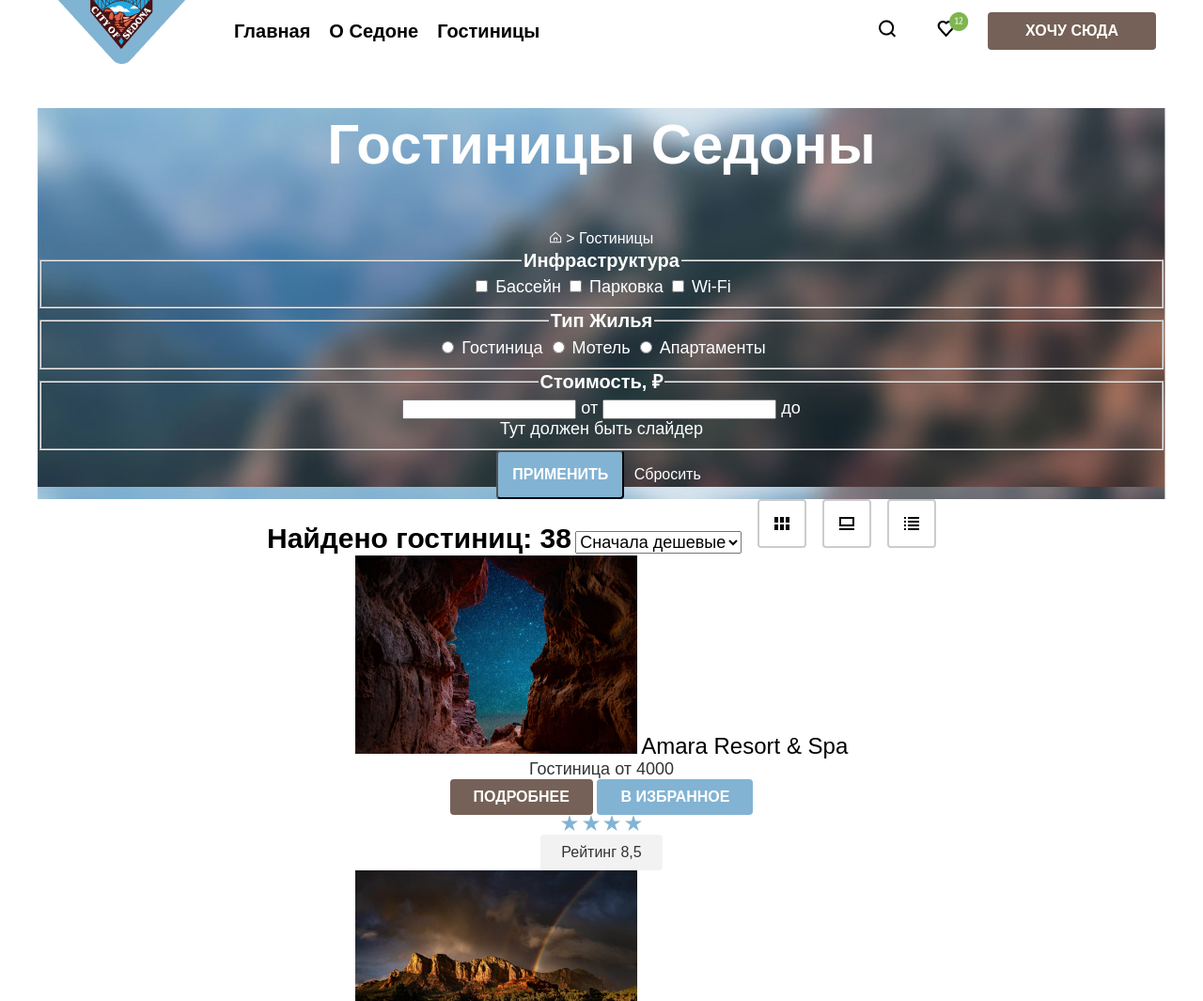
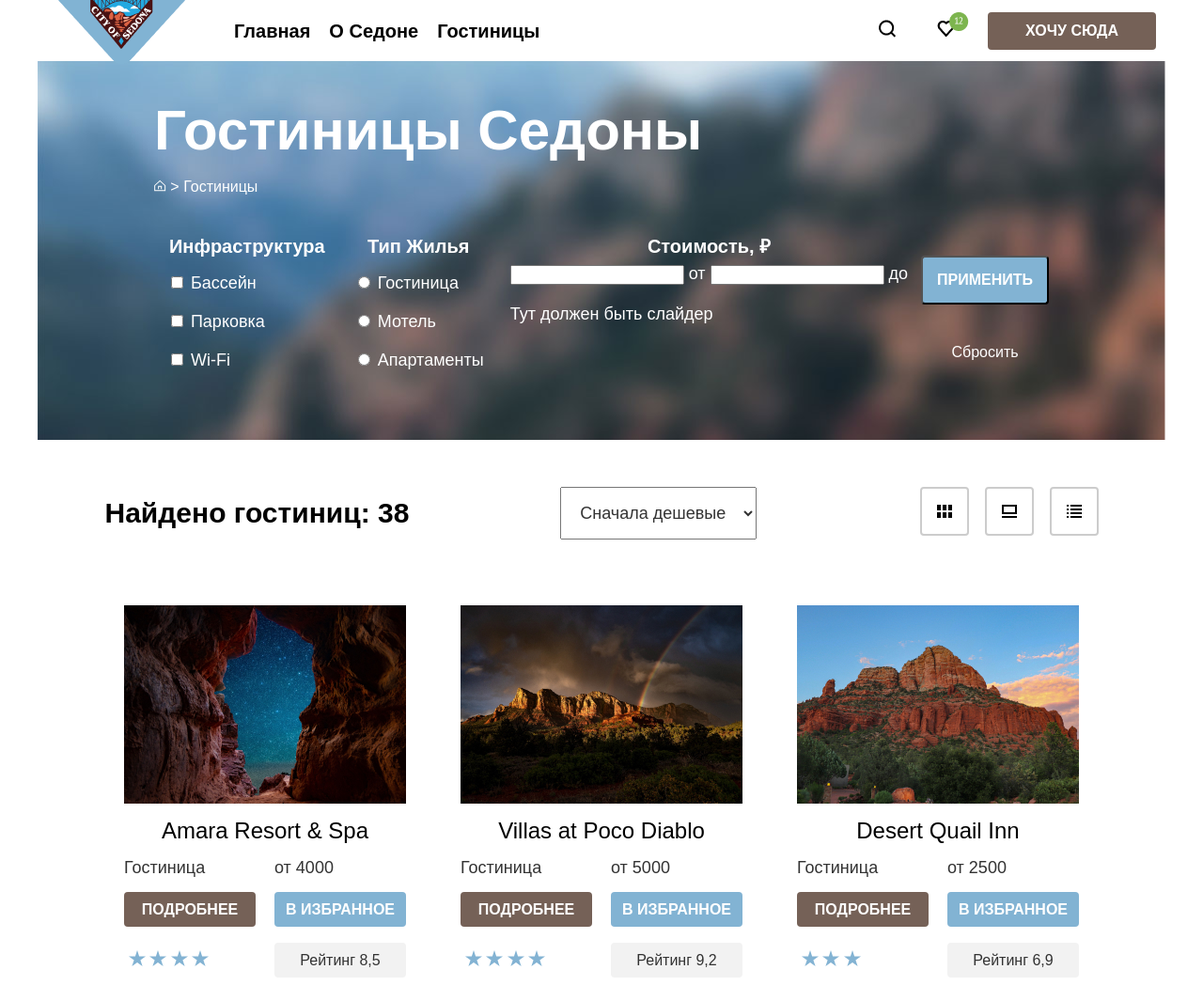
Before and after one commit to htmlacademy-univer-htmlcss-1/2221873-sedona-1, a plain HTML site: page catalog.html in a window 1280 px wide. Shown: the top 1065 px of the page at 94% size. Drawn offline with Linux system fonts and the light colour scheme.

Commit message:
catalog-styles.css updated

```diff
--- a/styles/catalog-styles.css
+++ b/styles/catalog-styles.css
@@ -101,14 +101,26 @@
   font-size: 18px;
   line-height: 21px;
 
+  padding: 19px;
+  margin-left: 20px;
+
   color: #333333;
 }
 
+
+section.subscribe-section {
+  color: #333333;
+}
+section.subscribe-section p:first-child {
+  color: black;
+}
 
 /*  background  */
 
 section.hotel-filter {
   background-image: url(../images/filter-background.png);
+  height: 403px;
+  width: 1200px;
 }
 
 .hotel-filter .apply-form-button {
@@ -121,14 +133,17 @@ section.hotel-filter {
 .hotel-filter .reset-form-button {
   border-style: none;
   background: none;
+
+  margin: 15px auto;
 }
 
 .sort-options .view-type-label {
 
 }
 
-.catalog-table .hotel-card .hotel-buttons button {
-  padding: 9px 25px;
+.catalog-table .hotel-card /*.hotel-buttons*/ button {
+  width: 140px;
+  height: 37px;
   border-radius: 4px;
   border-style: none;
 }
@@ -168,6 +183,26 @@ section.hotel-filter {
 }
 
 
+section.subscribe-section {
+  background: white;
+}
+section.subscribe-section input {
+  background-color: #F2F2F2;
+}
+
+
+/*  select styles  */
+
+.sort-type-label select {
+  font-size: 18px;
+  line-height: 20px;
+  color: #333333;
+
+  box-sizing: content-box;
+  padding: 16px;
+}
+
+
 /*  radio buttons styles  */
 
 .view_type [type=radio] {
@@ -188,3 +223,132 @@ section.hotel-filter {
 .view_type [type=radio]:checked + img {
   border-color: black;
 }
+
+
+/*  position  */
+
+section.hotel-filter {
+  display: flex;
+  justify-content: center;
+  align-content: center;
+}
+
+section.hotel-filter .filter-content {
+  margin: 35px 70px 70px;
+  display: flex;
+  flex-direction: column;
+}
+
+section.hotel-filter header {
+  display: flex;
+  flex-direction: column;
+  align-items: flex-start;
+  margin-bottom: 40px;
+}
+
+section.hotel-filter h2 { margin: 0 0 10px; }
+
+section.hotel-filter form.filter-form {
+  align-self: center;
+  display: flex;
+}
+
+section.hotel-filter form.filter-form .form-side {
+  display: flex;
+}
+
+section.hotel-filter form.filter-form fieldset {
+  display: flex;
+  flex-direction: column;
+  align-items: flex-start;
+
+  border-style: none;
+}
+
+section.hotel-filter form.filter-form .left label {
+  padding: 10px 0;
+}
+
+section.hotel-filter form.filter-form .right .buttons {
+  display: flex;
+  flex-direction: column;
+
+  justify-content: space-around;
+
+  margin-top: 10px;
+}
+
+
+
+
+
+section.catalog-section {
+  display: flex;
+  flex-direction: column;
+  align-items: center;
+}
+
+section.catalog-section .sort-options {
+  display: flex;
+  width: 1057px;
+  justify-content: space-between;
+  margin: 50px 0;
+  align-items: center;
+}
+
+section.catalog-section .sort-options .view_type {
+  justify-self: flex-end;
+}
+
+section.catalog-section .catalog-table {
+  width: 1056px;
+  display: flex;
+  flex-wrap: wrap;
+  justify-content: space-between;
+}
+
+section.catalog-section .catalog-table .hotel-card {
+  box-sizing: border-box;
+  width: 340px;
+  height: 438px;
+  padding: 20px;
+
+  display: flex;
+  flex-direction: column;
+  justify-content: space-between;
+}
+
+section.catalog-section .catalog-table .hotel-card:last-child {
+  margin-bottom: 96px;
+}
+
+section.catalog-section .catalog-table .hotel-card .hotel-text {
+  display: flex;
+  justify-content: space-between;
+}
+
+section.catalog-section .catalog-table .hotel-card .hotel-text span {
+  width: 140px;
+  text-align: left;
+}
+
+section.catalog-section .catalog-table .hotel-card .hotel-buttons,
+section.catalog-section .catalog-table .hotel-card .hotel-rating {
+  display: flex;
+  justify-content: space-between;
+  align-items: center;
+}
+
+section.catalog-section .catalog-table .hotel-card .hotel-rating .stars {
+  padding: 10px 5px;
+}
+
+section.catalog-section .catalog-table-pagination {
+  display: flex;
+  justify-content: space-between;
+  width: 1056px;
+}
+
+.catalog-table-pagination [name=hotels_count] {
+  width: 160px;
+}
```
